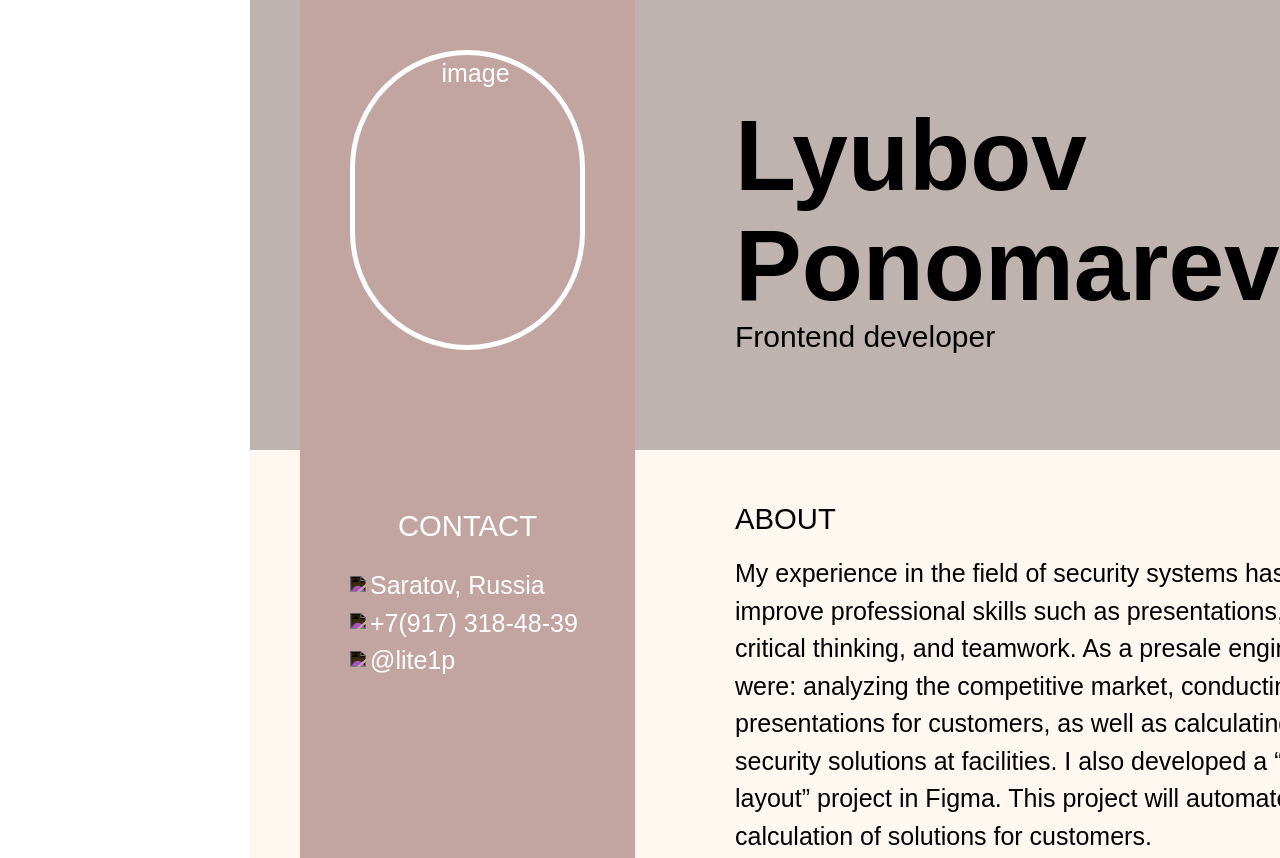
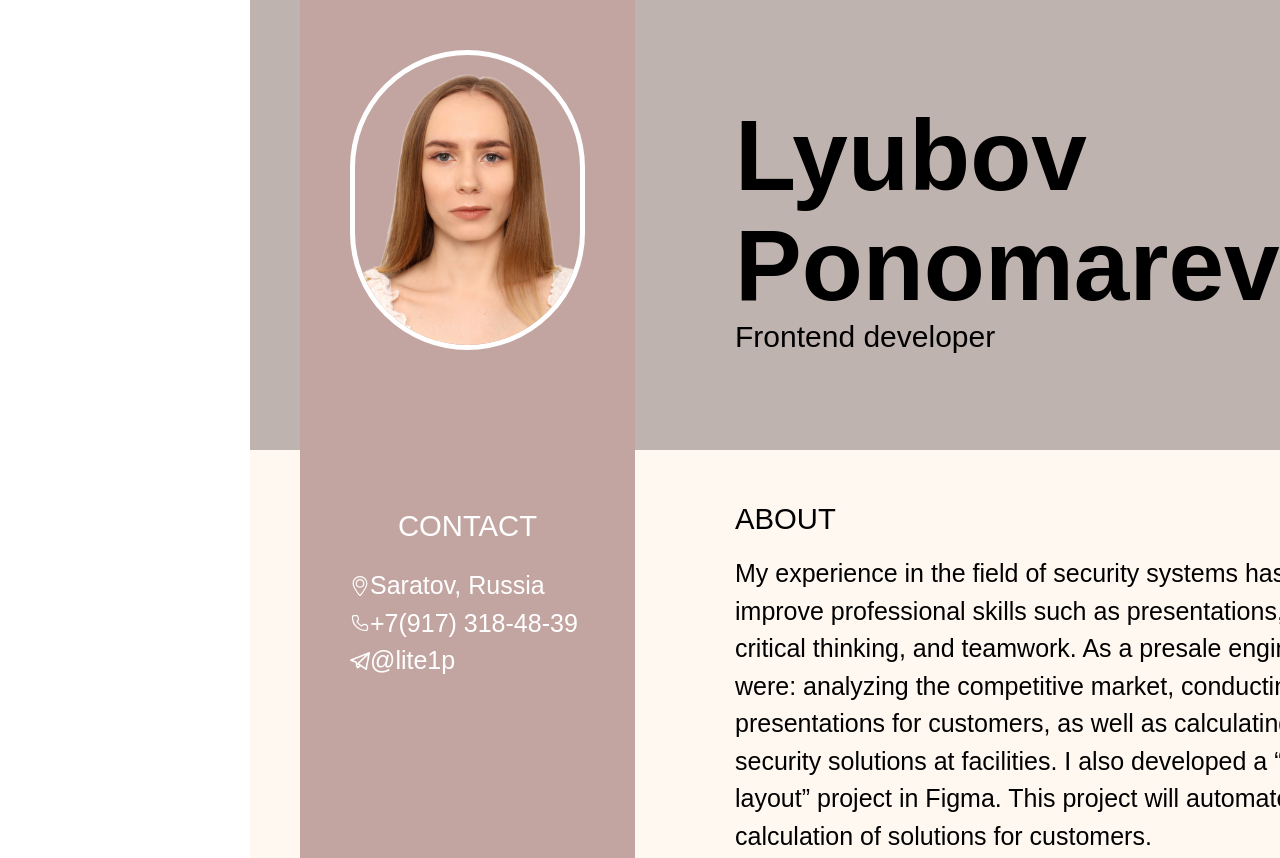
Before and after one commit to litelp/rsschool-cv, a plain HTML site: page index.html in a window 1280 px wide. Shown: the top 858 px of the page. Drawn offline with Linux system fonts and the light colour scheme; a web font is replaced by a local one.

Commit message:
feat: add images

```diff
--- a/index.html
+++ b/index.html
@@ -17,20 +17,20 @@
 
         <section class="left-box">
         <div class="style-helper2"></div>
-        <img class="photo" src="/img/photo.png" alt="image" width="235" height="300">
+        <img class="photo" src="assets/img/photo.png" alt="image" width="235" height="300">
         <div class="contact">
             <h3>CONTACT</h3>
             <ul class="contact-list">
                 <li class="contact-item">
-                    <img class="icon" src="/img/location.svg" alt="location" width="20" height="20">
+                    <img class="icon" src="assets/img/location.svg" alt="location" width="20" height="20">
                     <span>Saratov, Russia</span>
                 </li>
                 <li class="contact-item">
-                    <img class="icon" src="/img/phone.svg" alt="phone" width="20" height="20">
+                    <img class="icon" src="assets/img/phone.svg" alt="phone" width="20" height="20">
                     <span>+7(917) 318-48-39</span>
                 </li>
                 <li class="contact-item">
-                    <img class="icon" src="/img/telegram.png" alt="telegram" width="20" height="20">
+                    <img class="icon" src="assets/img/telegram.png" alt="telegram" width="20" height="20">
                     <span>@lite1p</span>
                 </li>
             </ul>
@@ -99,8 +99,8 @@
         <div class="footer-container">
             <div class="different-color">
                 <div class="links">
-                    <a class="github-link" href="https://github.com/litelp"><img src="/img/github.svg" alt="github" width="40" height="40"></a>
-                <a class="rsschool-link" href="https://rs.school/courses/javascript-ru"><img src="/img/logo.svg" alt="rsschool" width="40" height="40"></a>
+                    <a class="github-link" href="https://github.com/litelp"><img src="assets/img/github.svg" alt="github" width="40" height="40"></a>
+                <a class="rsschool-link" href="https://rs.school/courses/javascript-ru"><img src="assets/img/logo.svg" alt="rsschool" width="40" height="40"></a>
                 </div>
                 <span>2024</span>
             </div>
```
Also changed, not shown: assets/img/github.svg (added), assets/img/location.svg (added), assets/img/logo.svg (added), assets/img/phone.svg (added), assets/img/photo.JPG (added), assets/img/photo.png (added), assets/img/telegram.png (added), 3 other files.
